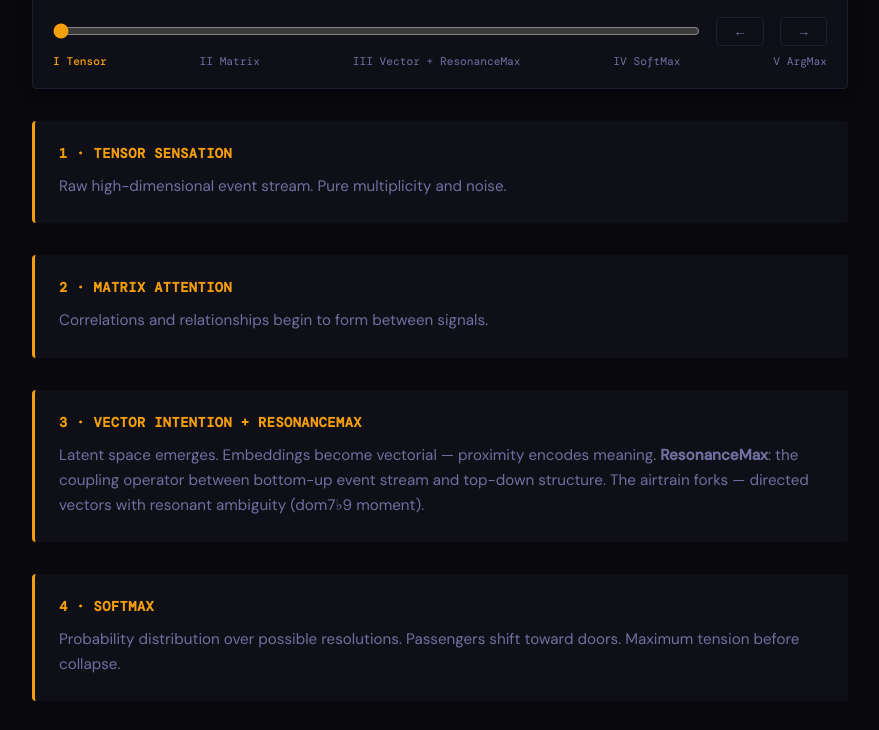
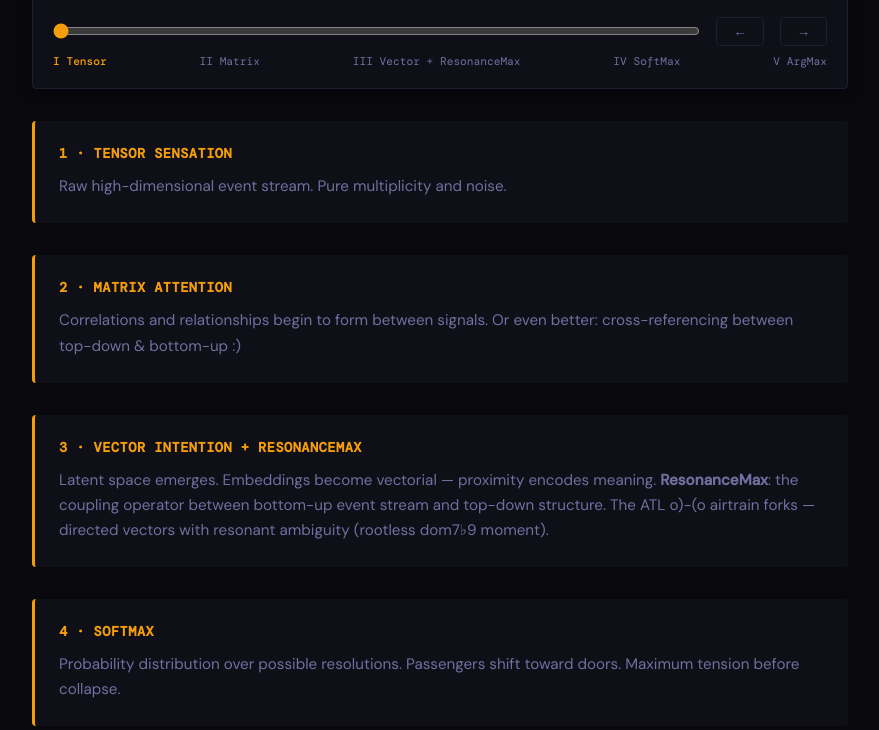
Before and after one commit to ukubona-llc/resonancemax, a plain HTML site: page index.html in a window 1280 px wide. Shown: the part 576-1306 px from the top of the page, without its empty margins (200-1079 px from the left). Drawn offline with nearby package versions, Linux system fonts and the light colour scheme; a web font is replaced by a local one.

Commit message:
this is the ultimate artefact

```diff
--- a/index.html
+++ b/index.html
@@ -108,7 +108,7 @@ canvas{width:100%;height:100%;display:block;}
 
   <div class="phase">
     <h2>2 · Matrix Attention</h2>
-    <p>Correlations and relationships begin to form between signals.</p>
+    <p>Correlations and relationships begin to form between signals. Or even better: cross-referencing between top-down & bottom-up :)</p>
   </div>
 
   <div class="phase">
@@ -116,7 +116,7 @@ canvas{width:100%;height:100%;display:block;}
     <p>
       Latent space emerges. Embeddings become vectorial — proximity encodes meaning.
       <strong>ResonanceMax</strong>: the coupling operator between bottom-up event stream and top-down structure.
-      The airtrain forks — directed vectors with resonant ambiguity (dom7♭9 moment).
+      The ATL o)-(o airtrain forks — directed vectors with resonant ambiguity (rootless dom7♭9 moment).
     </p>
   </div>
 
```
